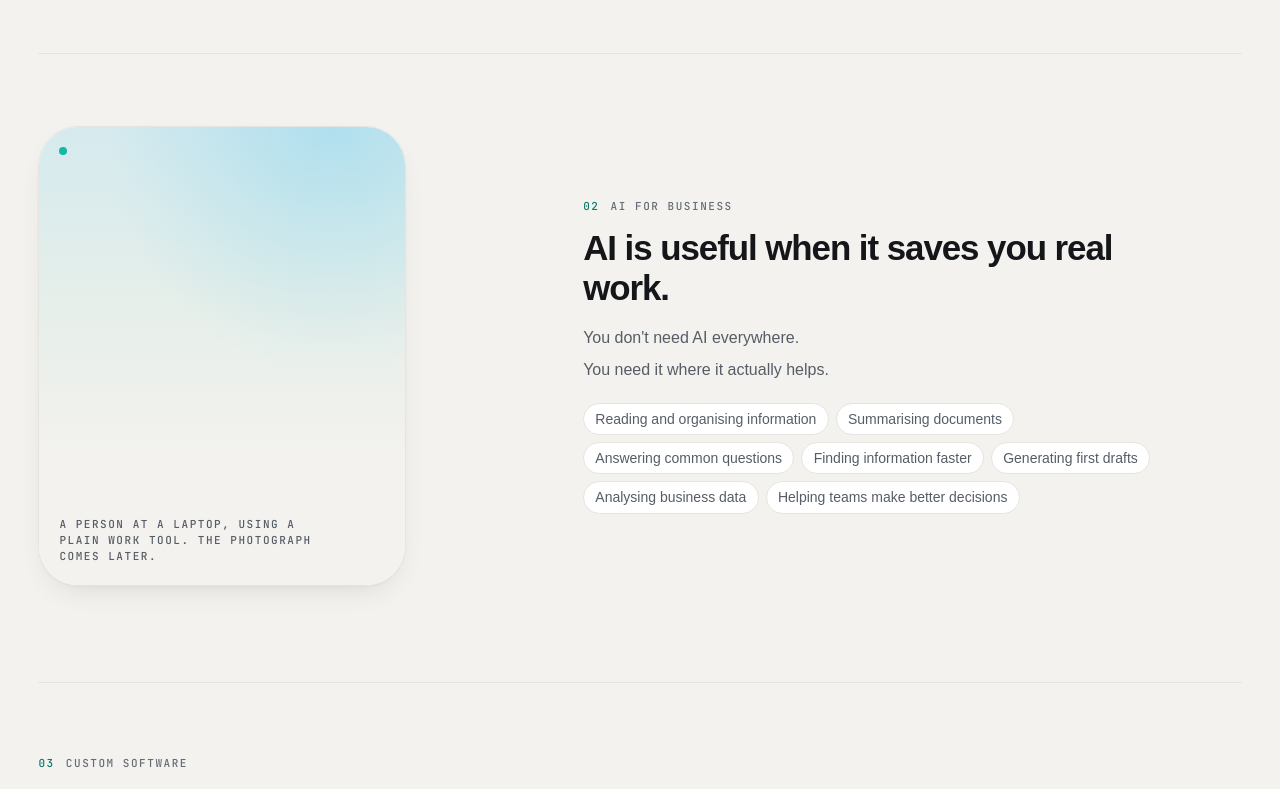
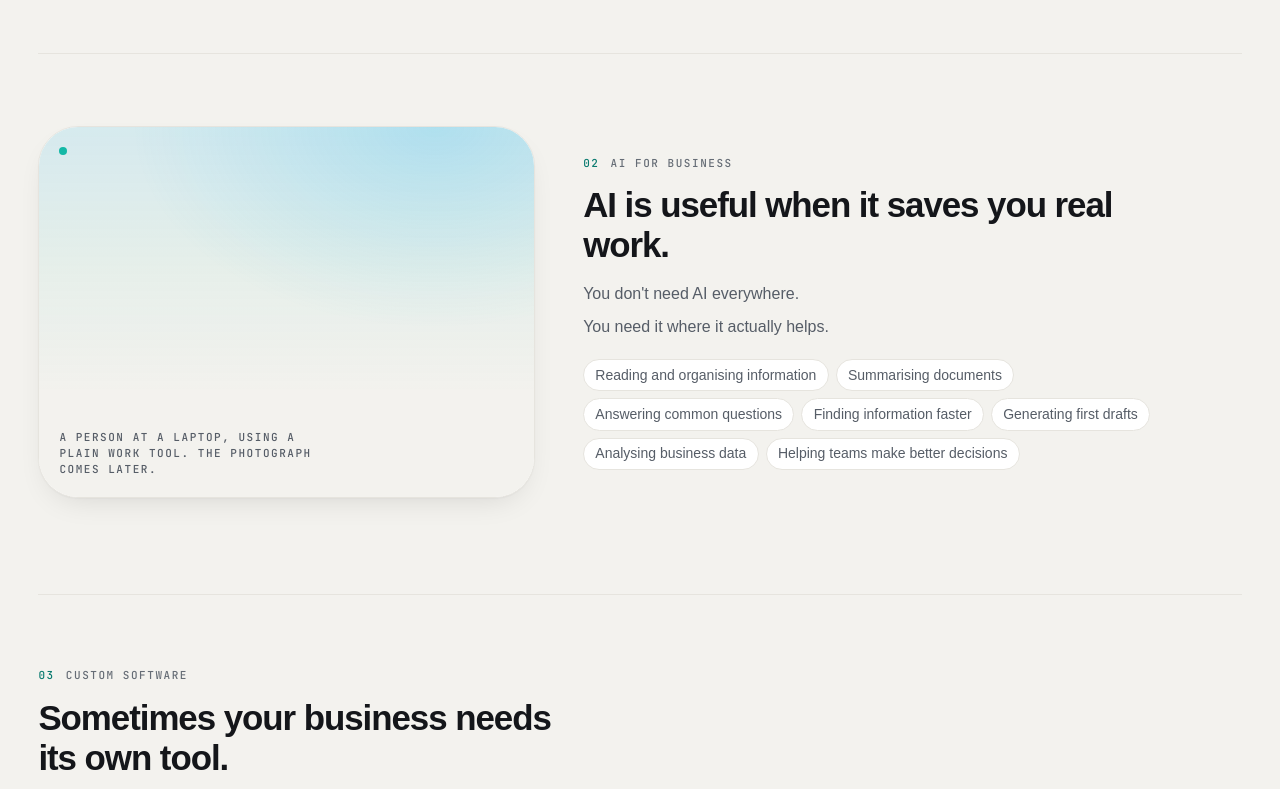
Before and after one commit to Satyam28041993/printsahaj, a Next.js app in the folder web/: page /solutions in a window 1280 px wide. Shown: the part 4820-5609 px from the top of the page. Built offline with nearby package versions, Linux system fonts and the light colour scheme; a web font is replaced by a local one.

Commit message:
Give the AI photograph a full frame and set costing beside its line.
The AI slot now fills its column as a 4:3 plate. Label rate sits next to its short line instead of sharing a baseline with the figure.

Co-authored-by: Prakruti2025 <Prakruti2025@users.noreply.github.com>

```diff
--- a/web/src/app/solutions.css
+++ b/web/src/app/solutions.css
@@ -934,9 +934,10 @@ html.js-motion .sol-approach__journey:not(.is-set) .sol-approach__node {
 }
 
 .sol-ai .sol-figure {
-  margin: 0;
-  aspect-ratio: 4 / 5;
-  max-height: 460px;
+  width: 100%;
+  margin: 0;
+  aspect-ratio: 4 / 3;
+  max-height: 480px;
 }
 
 .sol-screens {
@@ -1423,10 +1424,10 @@ html.js-motion .sol-approach__journey:not(.is-set) .sol-approach__node {
 .sol-print__cost {
   display: flex;
   flex-wrap: wrap;
-  align-items: baseline;
-  gap: 0.35rem 1.75rem;
+  align-items: center;
+  gap: 1rem 2.75rem;
   margin-top: clamp(1.75rem, 3vw, 2.5rem);
-  padding-top: 1.15rem;
+  padding-top: 1.25rem;
   border-top: 1px solid var(--border);
 }
 
```
